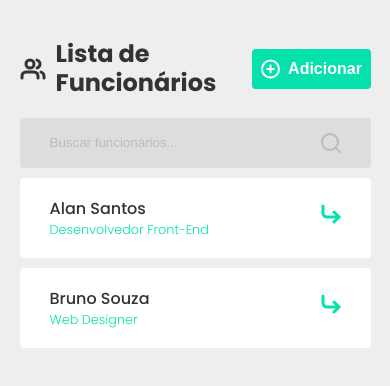
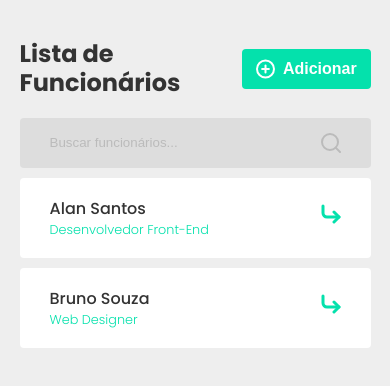
Before and after one commit to alansods/desafio-cadastro-funcionario-vue, a Vue app: page / in a window 390 px wide. Shown: the top 386 px of the page. Built offline with nearby package versions, Linux system fonts and the light colour scheme.

Commit message:
mais css

```diff
--- a/src/views/Home.vue
+++ b/src/views/Home.vue
@@ -3,17 +3,17 @@
     <div class="home">
       <div class="header">
         <div class="header-title">
-          <img src="icon-users.svg" alt="pesquisar">
+          <img src="icon-users.svg" alt="pesquisar" />
           <h1>Lista de Funcionários</h1>
         </div>
         <button>
-          <img src="icons-plus.svg" alt="pesquisar">
+          <img src="icons-plus.svg" alt="pesquisar" />
           Adicionar
         </button>
       </div>
       <div class="search-bar">
-        <input type="text" placeholder="Buscar funcionários...">
-        <img src="icon-search.svg" alt="pesquisar">
+        <input type="text" placeholder="Buscar funcionários..." />
+        <img src="icon-search.svg" alt="pesquisar" />
       </div>
       <Card
         :funcionario="funcionario"
@@ -64,7 +64,7 @@ export default {
 }
 
 .search-bar input:focus .search-bar {
-  outline: #04E1AC solid 3px;
+  outline: #04e1ac solid 3px;
   border-radius: 4px;
   background: #fff;
 }
@@ -76,18 +76,20 @@ button {
   gap: 8px;
   width: 150px;
   height: 40px;
-  background: #04E1AC;
+  background: #04e1ac;
   border: none;
   border-radius: 4px;
   color: #fff;
   font-weight: 600;
   font-size: 1rem;
   cursor: pointer;
-  transition: background-color .15s ease-out;
+  transition: background-color 0.15s ease-out;
 }
 
-button:hover {
-  background-color: #03ECB4;
+@media (min-width: 600px) {
+  button:hover {
+    background-color: #03ecb4;
+  }
 }
 
 .header-title {
@@ -96,8 +98,15 @@ button:hover {
   gap: 10px;
 }
 
+@media (max-width: 500px) {
+  .header-title img {
+    display: none;
+  }
+}
+
 h1 {
   font-size: 1.5rem;
   line-height: 1.8rem;
 }
-</style>>
+</style>
+>
```
